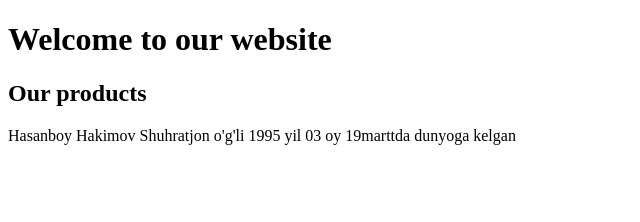
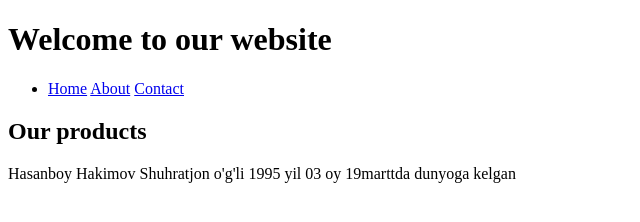
Before and after one commit to voynpower/online-store, a plain HTML site: page index.html in a window 1280 px wide. Shown: the whole page, without its empty margins (0-640 px from the left). Drawn offline with Linux system fonts and the light colour scheme.

Commit message:
I added navbar

```diff
--- a/index.html
+++ b/index.html
@@ -10,6 +10,17 @@
 <body>
   <header>
     <h1>Welcome to our website</h1>
+
+    <nav>
+      <ul>
+        <li>
+          <a href="#">Home</a>
+          <a href="#">About</a>
+          <a href="#">Contact</a>
+
+        </li>
+      </ul>
+    </nav>
   </header>
 
   <main>
```
